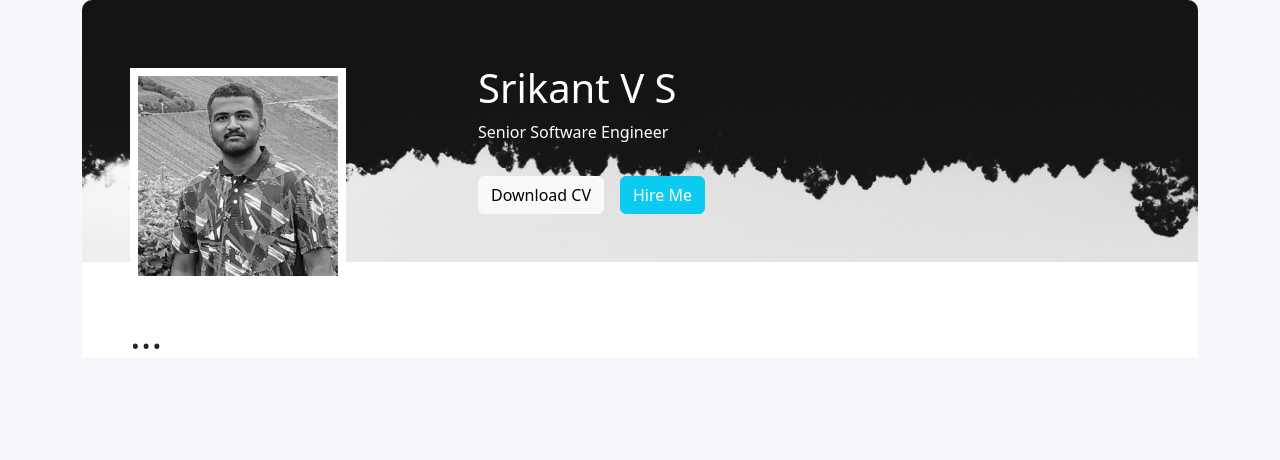
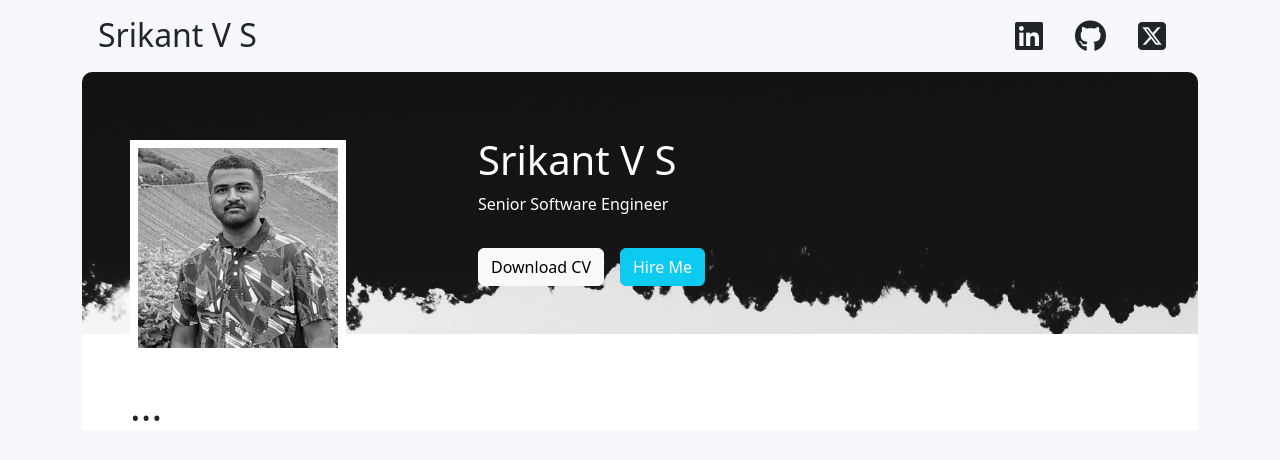
Before and after one commit to srikantvs26/codespaces-react, a React (Vite) app: page / in a window 1280 px wide. Shown: the top 460 px of the page. Built offline with nearby package versions, Linux system fonts and the light colour scheme.

Commit message:
added social media links

```diff
--- a/index.html
+++ b/index.html
@@ -21,6 +21,7 @@
   <link
     href="https://fonts.googleapis.com/css2?family=Poppins:ital,wght@0,100;0,200;0,300;0,400;0,500;0,600;0,700;0,800;0,900;1,100;1,200;1,300;1,400;1,500;1,600;1,700;1,800;1,900&family=Roboto:wght@400;700&display=swap"
     rel="stylesheet">
+    <script src="https://kit.fontawesome.com/15017978b1.js" crossorigin="anonymous"></script>
   <title>Srikant V S</title>
 </head>
 
--- a/src/App.jsx
+++ b/src/App.jsx
@@ -5,6 +5,7 @@ import profilePic from './assets/profilePic.jpg';
 import { useEffect } from 'react';
 import AOS from 'aos';
 import 'aos/dist/aos.css';
+import Header from './Header';
 
 function App() {
   useEffect(() => {
@@ -13,8 +14,9 @@ function App() {
 
   return (
     <>
+      <Header/>
       <main>
-        <div className="container-lg">
+        <div className="container">
           <div className="cover-page">
             <div className="cover-bg p-4 p-lg-5">
               <div className="row">
@@ -41,10 +43,10 @@ function App() {
                     Senior Software Engineer
                   </p>
                   <div data-aos="fade-left" data-aos-delay="200">
-                    <button type="button" class="btn btn-light mt-3 me-3">
+                    <button type="button" className="btn btn-light mt-3 me-3">
                       Download CV
                     </button>
-                    <button type="button" class="btn btn-info mt-3 text-white">
+                    <button type="button" className="btn btn-info mt-3 text-white">
                       Hire Me
                     </button>
                   </div>
--- /dev/null
+++ b/src/Header.jsx
@@ -0,0 +1,30 @@
+import React from 'react';
+
+function Header() {
+  return (
+    <header>
+      <div className="container clearfix">
+        <h2 className="m-3 float-start">Srikant V S</h2>
+        <ul className="m-3 nav justify-content-end float-end">
+          <li className="nav-item" data-aos="fade-left" data-aos-delay="0">
+            <a className="nav-link text-dark" href="https://linkedin.com/in/srikantvs26" title="linkedin" target="_blank" rel="noopener noreferrer">
+            <i className="fa-brands fa-linkedin fa-2xl"></i>
+            </a>
+          </li>
+          <li className="nav-item" data-aos="fade-down" data-aos-delay="0">
+            <a className="nav-link text-dark" href="https://github.com/srikantvs26" title="github" target="_blank" rel="noopener noreferrer">
+            <i className="fa-brands fa-github fa-2xl"></i>
+            </a>
+          </li>
+          <li className="nav-item" data-aos="fade-right" data-aos-delay="0">
+            <a className="nav-link text-dark" href="https://twitter.com/srikantvs26" title="twitter" target="_blank" rel="noopener noreferrer">
+            <i className="fa-brands fa-square-x-twitter fa-2xl"></i>
+            </a>
+          </li>
+        </ul>
+      </div>
+    </header>
+  );
+}
+
+export default Header;
```
Also changed, not shown: src/assets/bg1.jpg.
